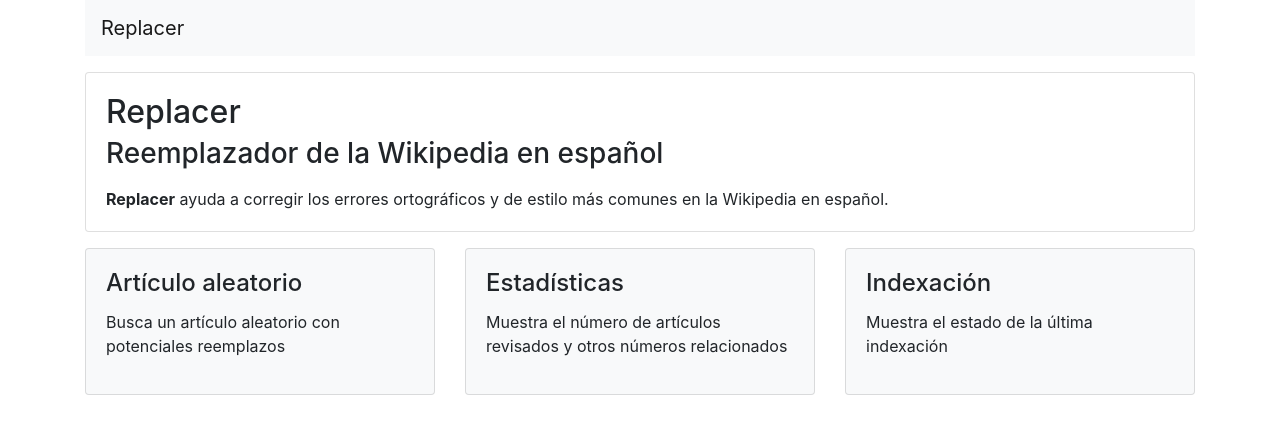
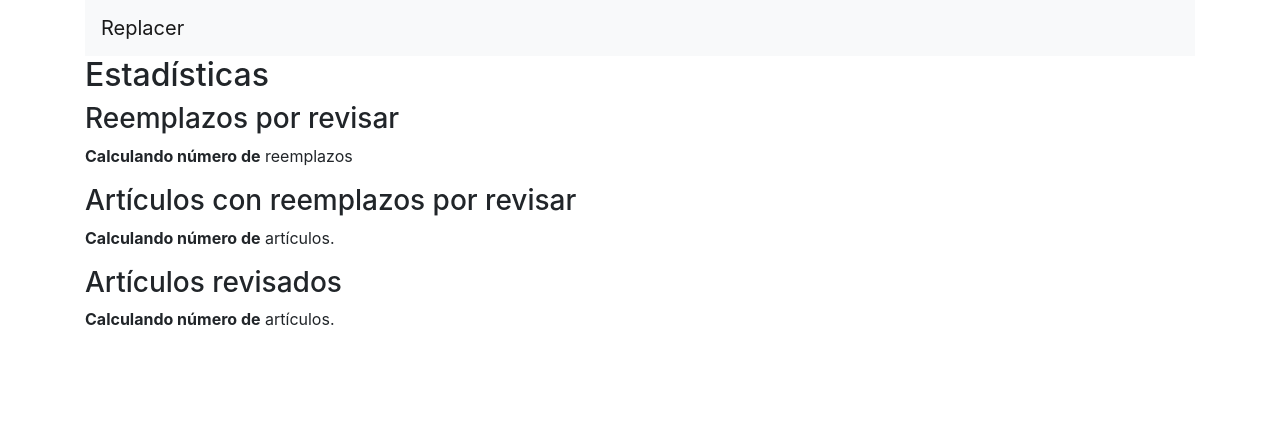
Before and after one commit to benjavalero/replacer, an Angular app in the folder replacer-frontend/: page /stats in a window 1280 px wide. Before the commit this address led to /dashboard. Shown: the top 434 px of the page. Built offline with nearby package versions, Linux system fonts and the light colour scheme; no server answers.

Commit message:
Stats component: calls to backend

```diff
--- a/replacer-frontend/src/app/app-routing.module.ts
+++ b/replacer-frontend/src/app/app-routing.module.ts
@@ -1,10 +1,12 @@
 import { NgModule } from '@angular/core';
 import { Routes, RouterModule } from '@angular/router';
 import { DashboardComponent } from './dashboard/dashboard.component';
+import { StatsComponent } from './stats/stats.component';
 
 const routes: Routes = [
-  { path: '**', redirectTo: '/dashboard', pathMatch: 'full' },
-  { path: 'dashboard', component: DashboardComponent }
+  { path: 'dashboard', component: DashboardComponent },
+  { path: 'stats', component: StatsComponent },
+  { path: '**', redirectTo: '/dashboard', pathMatch: 'full' }
 ];
 
 @NgModule({
--- a/replacer-frontend/src/app/app.component.css
+++ b/replacer-frontend/src/app/app.component.css
@@ -1,8 +1,3 @@
-html,
-body {
-  height: 100%;
-}
-
 .min-height-100 {
   min-height: 100%;
 }
--- a/replacer-frontend/src/app/app.component.html
+++ b/replacer-frontend/src/app/app.component.html
@@ -1,9 +1,10 @@
+<!-- The main container has min-height=100% so the footer gets fixed at the bottom -->
 <div class="container d-flex flex-column align-items-stretch min-height-100">
   <header class="flex-shrink-0">
     <app-header></app-header>
   </header>
 
-  <main class="flex-grow-1 flex-shrink-0 mt-3 mb-3">
+  <main class="flex-grow-1 flex-shrink-0">
     <router-outlet></router-outlet>
   </main>
 
--- a/replacer-frontend/src/app/dashboard/dashboard.component.html
+++ b/replacer-frontend/src/app/dashboard/dashboard.component.html
@@ -1,4 +1,4 @@
-<div class="card mb-3">
+<div class="card mb-3 mt-3">
   <div class="card-body">
     <h2 class="card-title">Replacer</h2>
     <h3 class="card-subtitle">Reemplazador de la Wikipedia en español</h3>
@@ -26,7 +26,7 @@
       <p class="card-text">
         Muestra el número de artículos revisados y otros números relacionados
       </p>
-      <a href="statistics.html" class="stretched-link"></a>
+      <a href="stats" class="stretched-link"></a>
     </div>
   </div>
 
--- /dev/null
+++ b/replacer-frontend/src/app/stats/stats.component.html
@@ -0,0 +1,19 @@
+<h2>Estadísticas</h2>
+
+<h3>Reemplazos por revisar</h3>
+<p *ngIf="!numReplacements">Calculando...</p>
+<p *ngIf="numReplacements">
+  <strong>{{ numReplacements }}</strong> reemplazos
+</p>
+
+<h3>Artículos con reemplazos por revisar</h3>
+<p *ngIf="!numArticles">Calculando...</p>
+<p *ngIf="numArticles">
+  <strong>{{ numArticles }}</strong> artículos.
+</p>
+
+<h3>Artículos revisados</h3>
+<p *ngIf="!numReviewedArticles">Calculando...</p>
+<p *ngIf="numReviewedArticles">
+  <strong>{{ numReviewedArticles }}</strong> artículos.
+</p>
--- /dev/null
+++ b/replacer-frontend/src/app/stats/stats.component.ts
@@ -0,0 +1,51 @@
+import { Component, OnInit } from '@angular/core';
+import { HttpClient } from '@angular/common/http';
+
+import { environment } from '../../environments/environment';
+
+@Component({
+  selector: 'app-stats',
+  templateUrl: './stats.component.html',
+  styleUrls: ['./stats.component.css']
+})
+export class StatsComponent implements OnInit {
+  numReplacements: string;
+  numArticles: string;
+  numReviewedArticles: string;
+
+  constructor(private httpClient: HttpClient) {
+    this.numReplacements = 'Calculando número de';
+    this.numArticles = 'Calculando número de';
+    this.numReviewedArticles = 'Calculando número de';
+  }
+
+  ngOnInit() {
+    this.findNumReplacements();
+    this.findNumArticles();
+    this.findNumReviewedArticles();
+  }
+
+  private findNumReplacements() {
+    this.httpClient
+      .get<string>(`${environment.apiUrl}/statistics/count/replacements`)
+      .subscribe(res => {
+        this.numReplacements = res;
+      });
+  }
+
+  private findNumArticles() {
+    this.httpClient
+      .get<string>(`${environment.apiUrl}/statistics/count/articles`)
+      .subscribe(res => {
+        this.numArticles = res;
+      });
+  }
+
+  private findNumReviewedArticles() {
+    this.httpClient
+      .get<string>(`${environment.apiUrl}/statistics/count/articles-reviewed`)
+      .subscribe(res => {
+        this.numReviewedArticles = res;
+      });
+  }
+}
--- a/replacer-frontend/src/environments/environment.prod.ts
+++ b/replacer-frontend/src/environments/environment.prod.ts
@@ -1,3 +1,4 @@
 export const environment = {
-  production: true
+  production: true,
+  apiUrl: ''
 };
--- a/replacer-frontend/src/environments/environment.ts
+++ b/replacer-frontend/src/environments/environment.ts
@@ -3,7 +3,8 @@
 // The list of file replacements can be found in `angular.json`.
 
 export const environment = {
-  production: false
+  production: false,
+  apiUrl: 'http://localhost:8000/replacer'
 };
 
 /*
--- a/replacer-frontend/src/styles.css
+++ b/replacer-frontend/src/styles.css
@@ -1,2 +1,7 @@
 /* You can add global styles to this file, and also import other style files */
-@import "~bootstrap/dist/css/bootstrap.min.css";
+@import '~bootstrap/dist/css/bootstrap.min.css';
+
+html,
+body {
+  height: 100%;
+}
```
Also changed, not shown: replacer-frontend/src/app/app.module.ts (+6 -2 lines), replacer-frontend/src/app/stats/stats.component.css (added), 1 other file (tests, documents, lock files or other folders).
